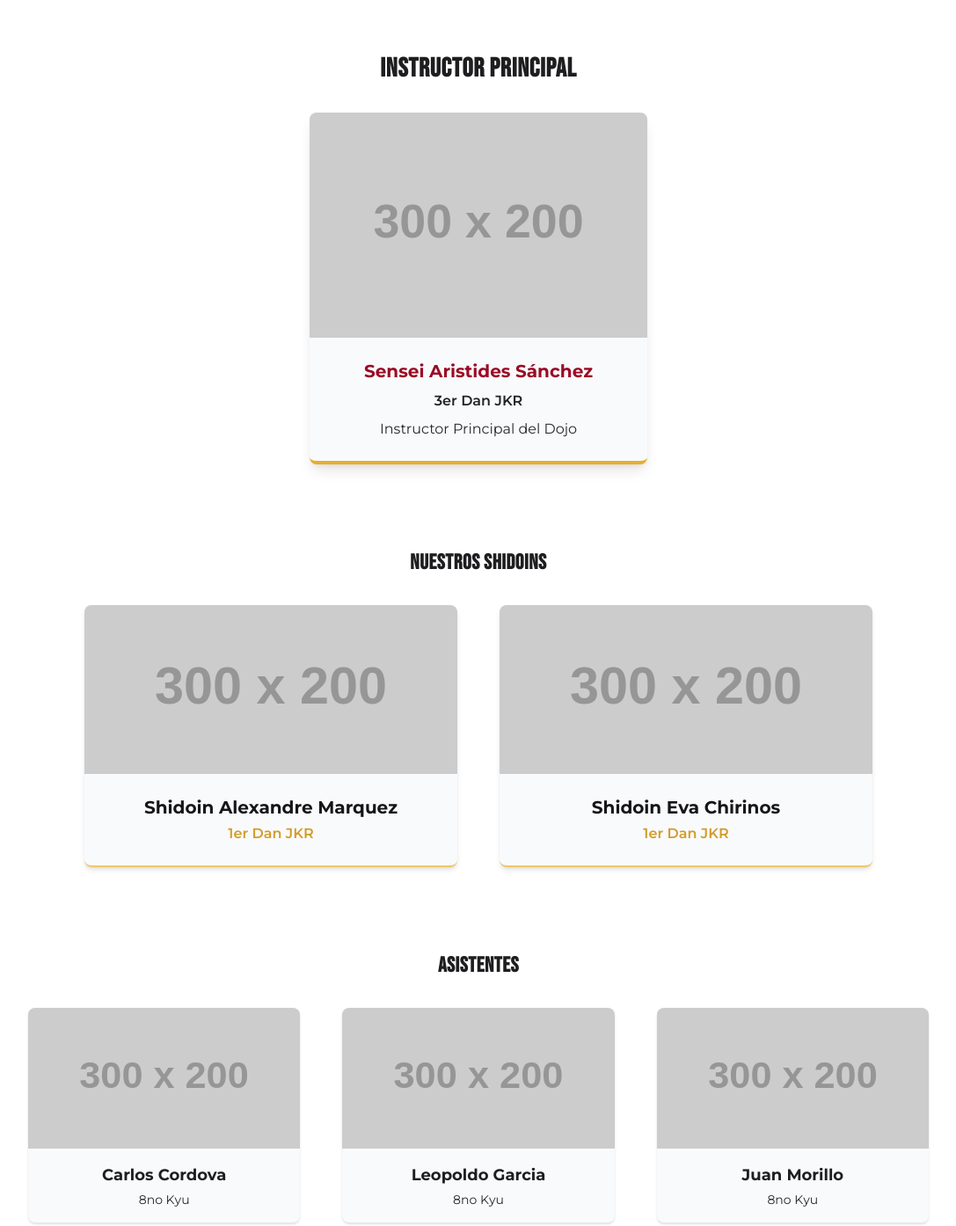
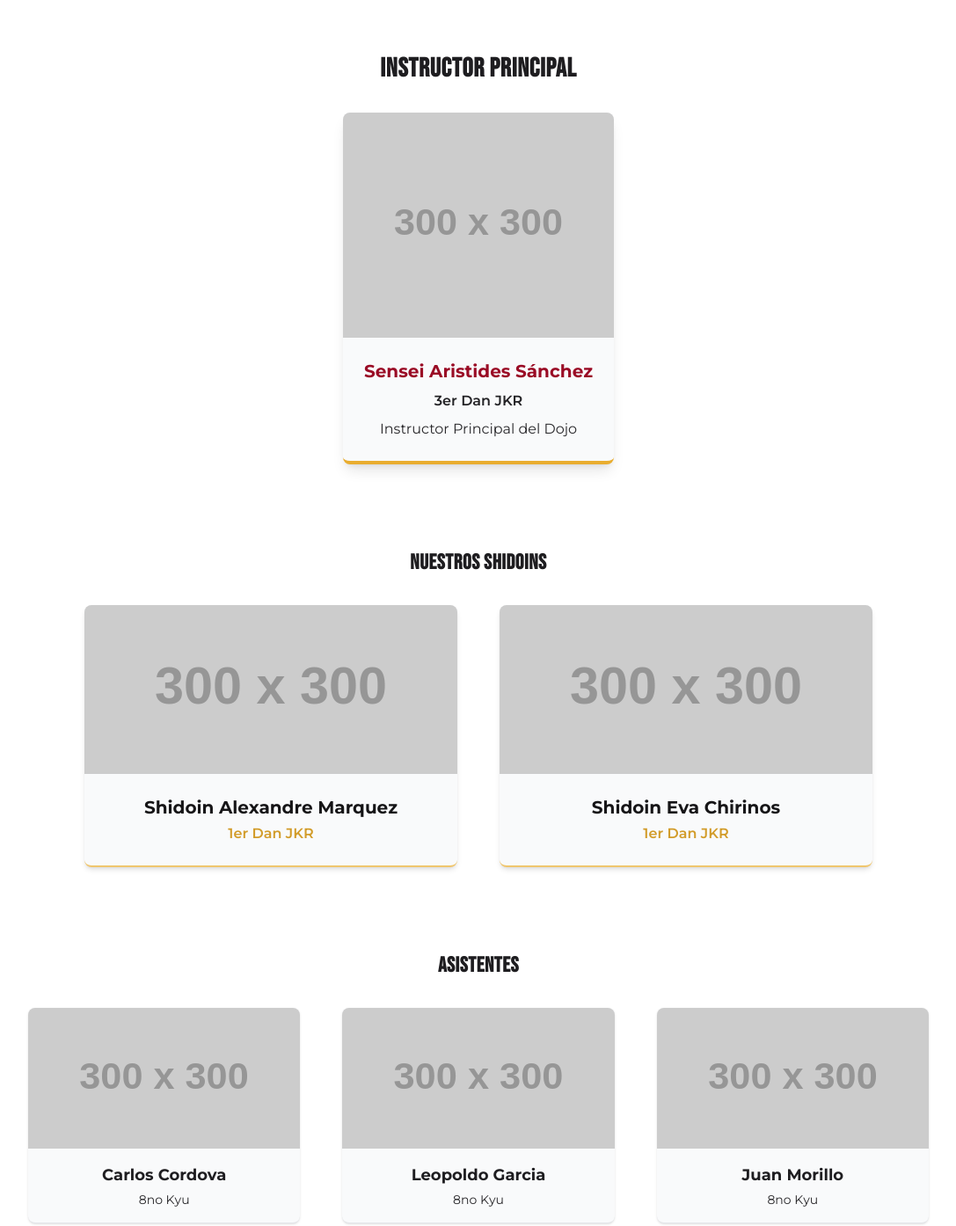
Before and after one commit to alexxowo/minarai-landing, an Astro site: page / in a window 1280 px wide. Shown: the part 5620-7014 px from the top of the page at 88% size, without its empty margins (96-1183 px from the left). Built offline with nearby package versions, Linux system fonts and the light colour scheme; Astro itself is replaced by a stand-in of ours; placeholder pictures from the web are drawn by us.

```diff
--- a/src/components/Team.astro
+++ b/src/components/Team.astro
@@ -8,7 +8,7 @@
         <div class="flex flex-col items-center text-center">
             <h3 class="text-3xl font-bebas tracking-wide font-bold mb-8 text-black-beauty-700">Instructor Principal</h3>
             <div class="bg-gray-50 rounded-lg overflow-hidden shadow-lg max-w-sm hover:shadow-xl transition-shadow duration-300 border-b-4 border-golden-rod-500">
-                <img src="https://placehold.co/300x200" alt="Sensei Aristides Sánchez" class="w-full h-64 object-cover">
+                <img src="https://placehold.co/300x300" alt="Sensei Aristides Sánchez" class="w-full h-64 object-cover">
                 <div class="p-6">
                     <h4 class="text-xl font-bold mb-2 text-barbados-cherry-600">Sensei Aristides Sánchez</h4>
                     <p class="text-black-beauty-600 font-semibold">3er Dan JKR</p>
@@ -23,14 +23,14 @@
             <div class="grid grid-cols-1 md:grid-cols-2 gap-12 max-w-4xl mx-auto">
                 {/* Shidoin Cards */}
                 <div class="bg-gray-50 rounded-lg overflow-hidden shadow-md hover:shadow-lg transition-shadow duration-300 border-b-2 border-golden-rod-400">
-                    <img src="https://placehold.co/300x200" alt="Shidoin Alexandre Marquez" class="w-full h-48 object-cover">
+                    <img src="https://placehold.co/300x300" alt="Shidoin Alexandre Marquez" class="w-full h-48 object-cover">
                     <div class="p-6 text-center">
                         <h4 class="text-xl font-bold mb-1 text-black-beauty-800">Shidoin Alexandre Marquez</h4>
                         <p class="text-golden-rod-600 font-semibold">1er Dan JKR</p>
                     </div>
                 </div>
                 <div class="bg-gray-50 rounded-lg overflow-hidden shadow-md hover:shadow-lg transition-shadow duration-300 border-b-2 border-golden-rod-400">
-                    <img src="https://placehold.co/300x200" alt="Shidoin Eva Chirinos" class="w-full h-48 object-cover">
+                    <img src="https://placehold.co/300x300" alt="Shidoin Eva Chirinos" class="w-full h-48 object-cover">
                     <div class="p-6 text-center">
                         <h4 class="text-xl font-bold mb-1 text-black-beauty-800">Shidoin Eva Chirinos</h4>
                         <p class="text-golden-rod-600 font-semibold">1er Dan JKR</p>
@@ -44,21 +44,21 @@
             <h3 class="text-2xl font-bebas tracking-wide font-bold mb-8 text-center text-black-beauty-700">Asistentes</h3>
             <div class="grid grid-cols-1 sm:grid-cols-2 md:grid-cols-3 gap-12 max-w-5xl mx-auto">
                 <div class="bg-gray-50 rounded-lg overflow-hidden shadow-sm hover:shadow-md transition-shadow duration-300 border-b border-gray-200">
-                    <img src="https://placehold.co/300x200" alt="Carlos Cordova" class="w-full h-40 object-cover">
+                    <img src="https://placehold.co/300x300" alt="Carlos Cordova" class="w-full h-40 object-cover">
                     <div class="p-4 text-center">
                         <h5 class="text-lg font-bold mb-1 text-black-beauty-700">Carlos Cordova</h5>
                         <p class="text-black-beauty-500 text-sm">8no Kyu</p>
                     </div>
                 </div>
                 <div class="bg-gray-50 rounded-lg overflow-hidden shadow-sm hover:shadow-md transition-shadow duration-300 border-b border-gray-200">
-                    <img src="https://placehold.co/300x200" alt="Leopoldo Garcia" class="w-full h-40 object-cover">
+                    <img src="https://placehold.co/300x300" alt="Leopoldo Garcia" class="w-full h-40 object-cover">
                     <div class="p-4 text-center">
                         <h5 class="text-lg font-bold mb-1 text-black-beauty-700">Leopoldo Garcia</h5>
                         <p class="text-black-beauty-500 text-sm">8no Kyu</p>
                     </div>
                 </div>
                 <div class="bg-gray-50 rounded-lg overflow-hidden shadow-sm hover:shadow-md transition-shadow duration-300 border-b border-gray-200">
-                    <img src="https://placehold.co/300x200" alt="Juan Morillo" class="w-full h-40 object-cover">
+                    <img src="https://placehold.co/300x300" alt="Juan Morillo" class="w-full h-40 object-cover">
                     <div class="p-4 text-center">
                         <h5 class="text-lg font-bold mb-1 text-black-beauty-700">Juan Morillo</h5>
                         <p class="text-black-beauty-500 text-sm">8no Kyu</p>
```
